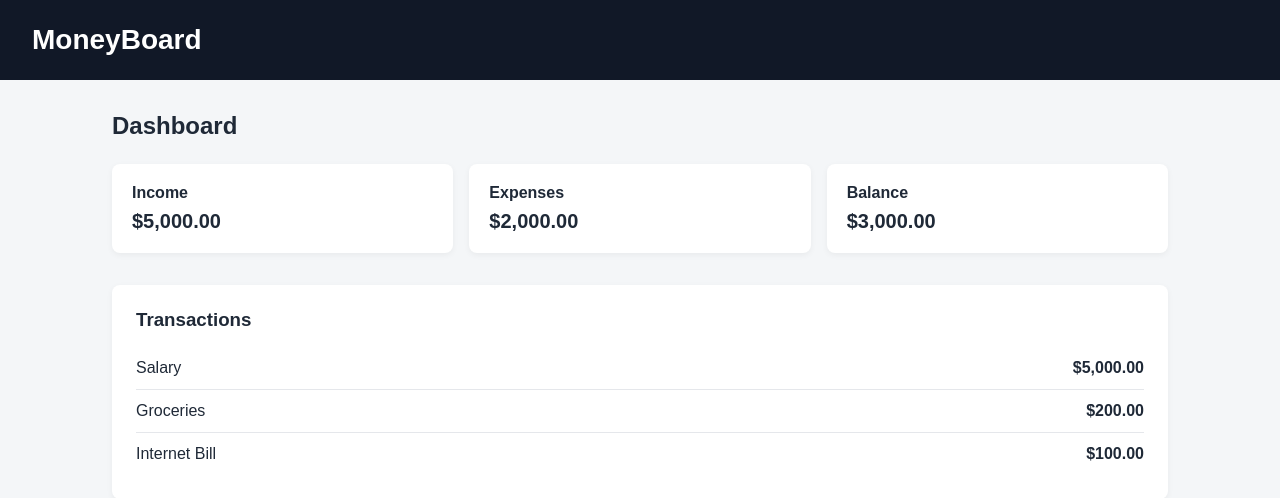
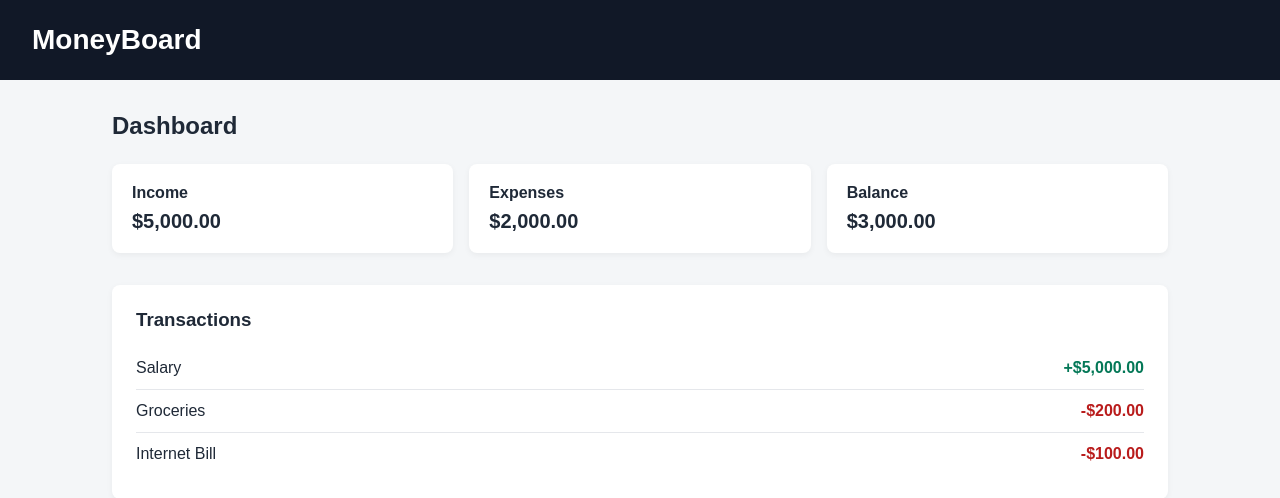
Before and after one commit to CaceresEly/MoneyBoard, a React (Vite) app: page / in a window 1280 px wide. Shown: the top 498 px of the page. Built offline with nearby package versions, Linux system fonts and the light colour scheme.

Commit message:
feat: highlight transaction income and expense values

```diff
--- a/src/components/TransactionList.jsx
+++ b/src/components/TransactionList.jsx
@@ -4,17 +4,23 @@ function TransactionList({ transactions }) {
       <h3>Transactions</h3>
 
       <ul className="transaction-list">
-        {transactions.map((transaction) => (
+        {transactions.map((transaction) => {
+          const isExpense = transaction.type === 'expense'
+
+          return (
             <li className="transaction-item" key={transaction.id}>
               <span>{transaction.description}</span>
-            <strong>
+
+              <strong className={isExpense ? 'expense' : 'income'}>
+                {isExpense ? '-' : '+'}
                 {transaction.amount.toLocaleString('en-US', {
                   style: 'currency',
                   currency: 'USD',
                 })}
               </strong>
             </li>
-        ))}
+          )
+        })}
       </ul>
     </section>
   )
--- a/src/index.css
+++ b/src/index.css
@@ -87,3 +87,11 @@ textarea {
 .transaction-item:last-child {
   border-bottom: none;
 }
+
+.income {
+  color: #047857;
+}
+
+.expense {
+  color: #b91c1c;
+}
```
Lines whose indentation alone changed are shown as unchanged.
